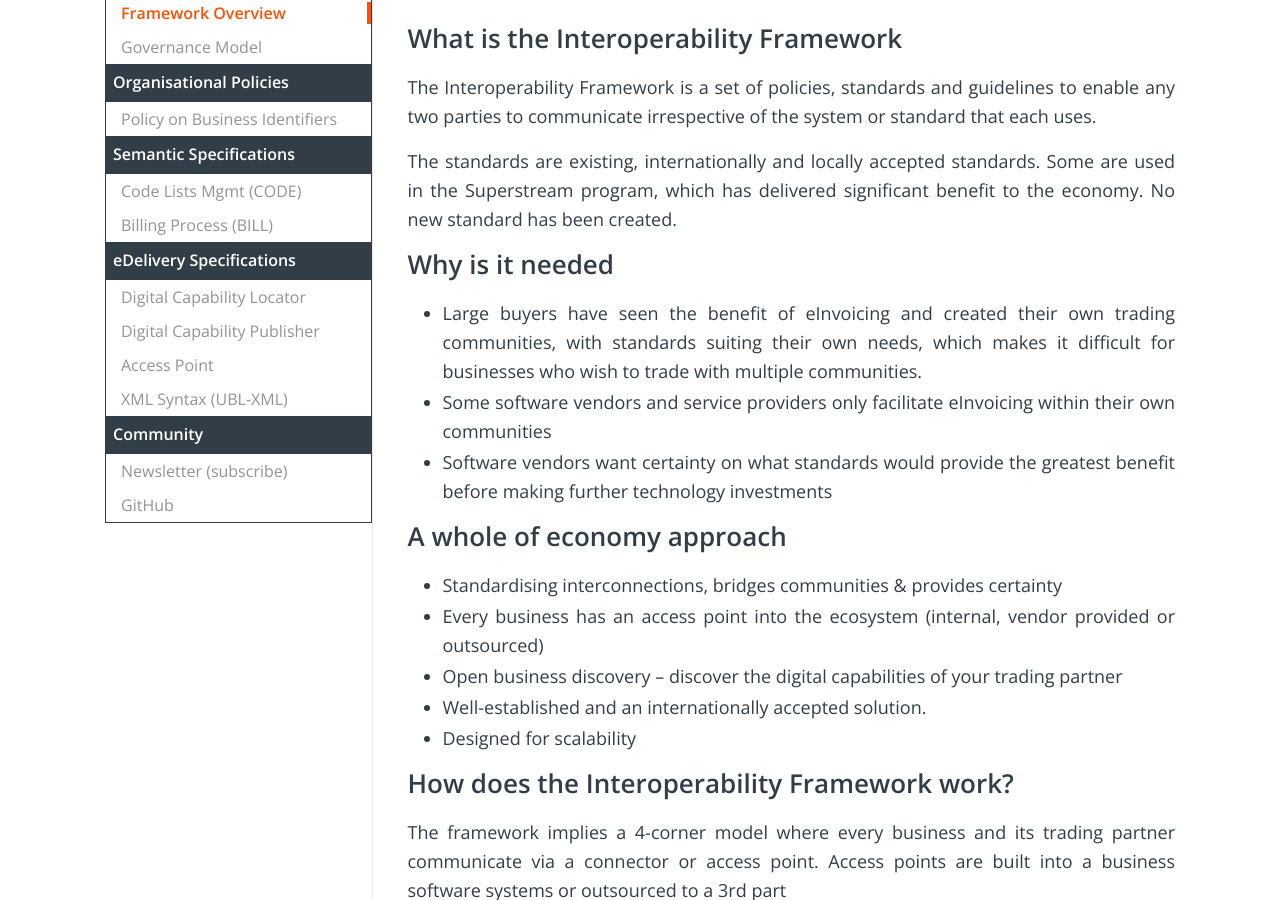
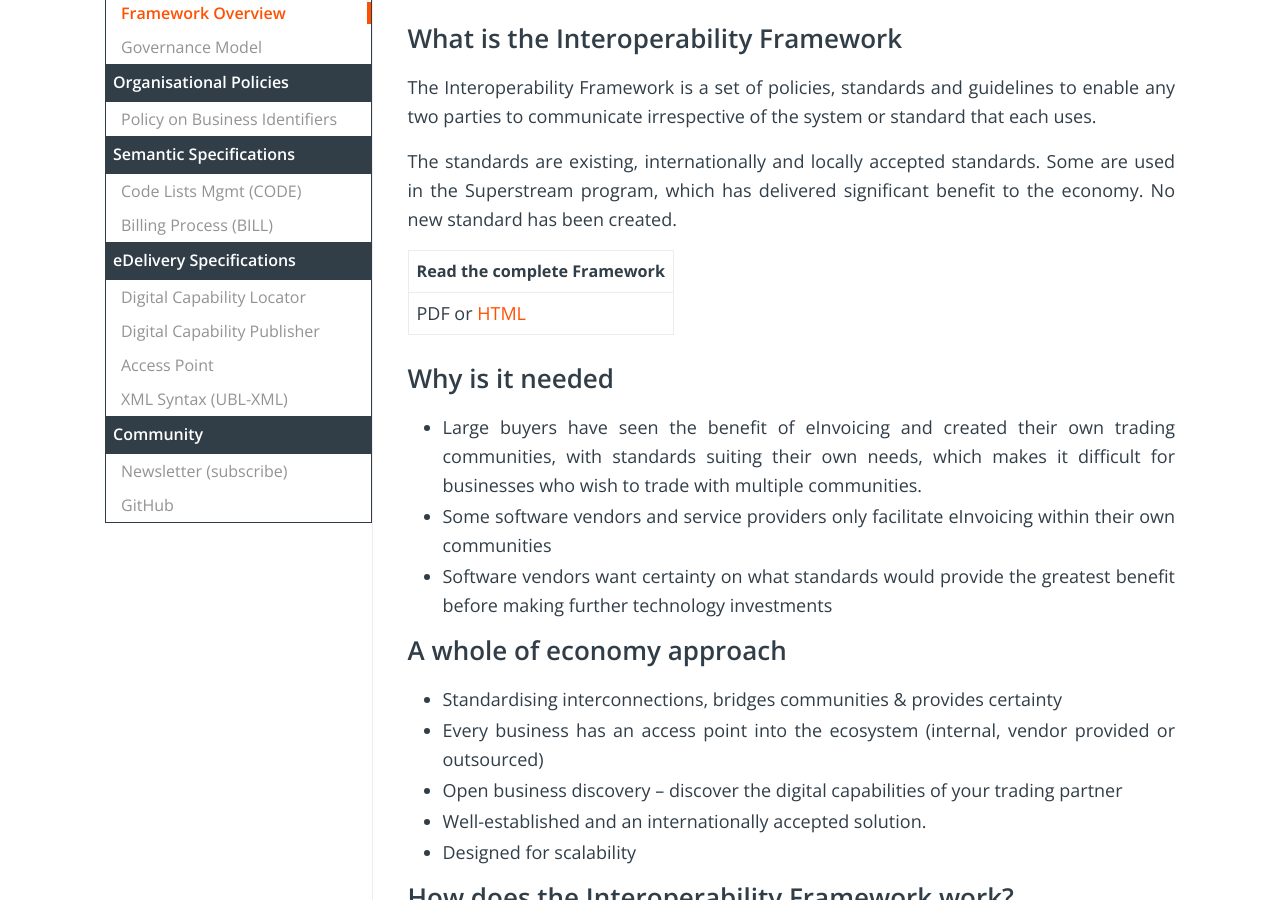
Before and after one commit to Digital-Business-Council/Digital-Business-Council.github.io, a Jekyll site: the page built from pages/tech-zone/interoperability-framework.md, in a window 1280 px wide and 900 px high, scrolled down 364 px. Built offline with Jekyll 4.4.1, drawn with Linux system fonts in a browser that asks for light colours.

Commit message:
Update interoperability-framework.md

```diff
--- a/pages/tech-zone/interoperability-framework.md
+++ b/pages/tech-zone/interoperability-framework.md
@@ -12,6 +12,9 @@ The Interoperability Framework is a set of policies, standards and guidelines to
 
 The standards are existing, internationally and locally accepted standards. Some are used in the Superstream program, which has delivered significant benefit to the economy. No new standard has been created.
 
+| Read the complete Framework |
+|---|
+|PDF or [HTML](http://interoperability-framework.readthedocs.io/en/latest/) |
 
 ## Why is it needed
 
```
